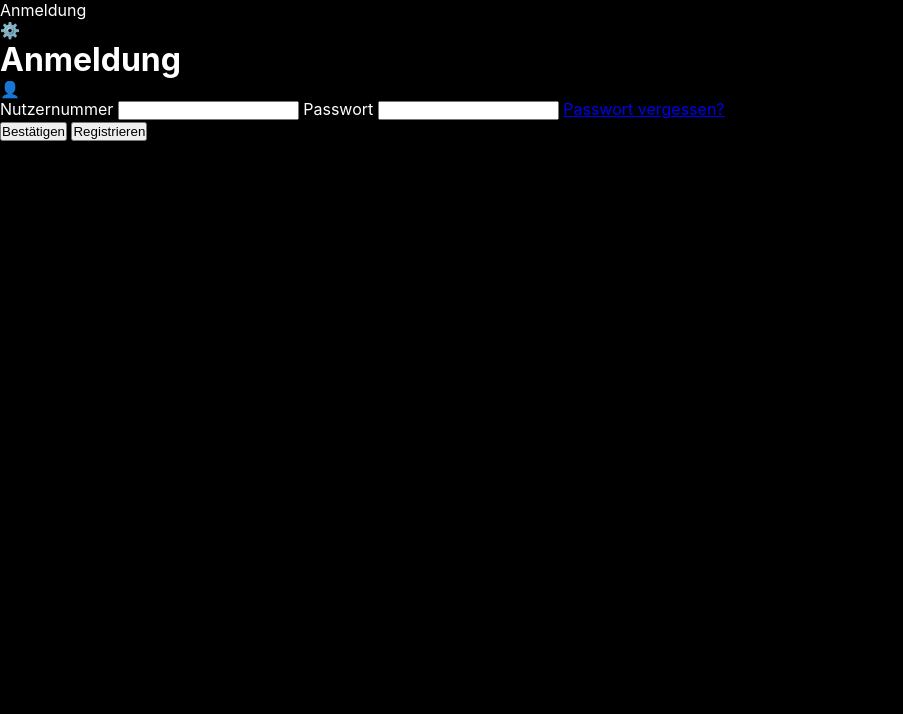
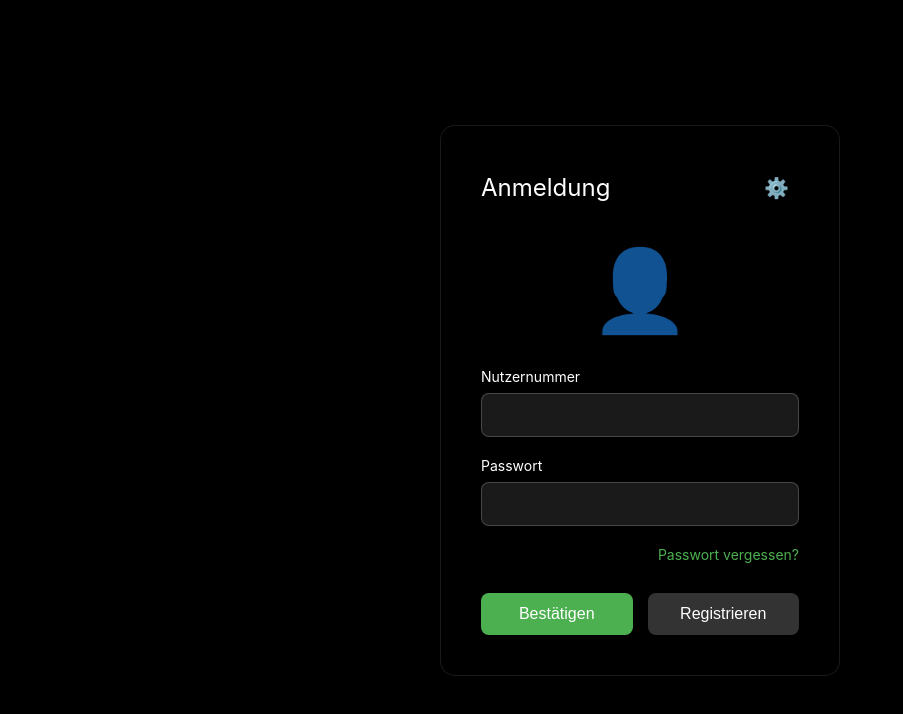
Before and after one commit to lvca-exe/sap_gruppenpraktikum, a plain HTML site: page pages/anmeldung.html in a window 1280 px wide. Shown: the whole page, without its empty margins (0-903 px from the left). Drawn offline with Linux system fonts and the light colour scheme; files that its build step writes are made by us from their sources.

Commit message:
Projekt update 2 (#3)
* Hello World

* Hi

---------

Co-authored-by: leo <123@gmail.com>

```diff
--- a/css/style.css
+++ b/css/style.css
@@ -135,8 +135,10 @@ body {
 /* Universelle Button-Styles für alle Button-Typen */
 .nav-btn,
 .secondary-btn,
+
+/* Additional Navigation - Als aktive dunkle Buttons */
 .additional-btn {
-    background-color: #333;
+    background-color: #555;
     color: white;
     border: none;
     padding: 15px 30px;
@@ -147,6 +149,7 @@ body {
     white-space: nowrap;
     position: relative;
     overflow: hidden;
+    box-shadow: 0 0 20px rgba(255, 255, 255, 0.1);
 }
 
 /* Hover-Effekte für alle Buttons */
@@ -291,8 +294,166 @@ body {
 .secondary-section,
 .additional-section {
     animation: fadeIn 0.6s ease-out;
+
 }
 
 .profit-section {
     animation: fadeIn 0.8s ease-out;
 }
+
+/* Login Page Styles */
+.login-page {
+    min-height: 100vh;
+    display: flex;
+    align-items: center;
+    justify-content: center;
+    background-color: #000;
+}
+
+.login-container {
+    background-color: #000;
+    padding: 40px;
+    border-radius: 15px;
+    border: 1px solid rgba(255, 255, 255, 0.1);
+    width: 100%;
+    max-width: 400px;
+    text-align: center;
+}
+
+.login-header {
+    display: flex;
+    justify-content: space-between;
+    align-items: center;
+    margin-bottom: 30px;
+}
+
+.login-header h1 {
+    color: white;
+    font-size: 24px;
+    font-weight: 400;
+    margin: 0;
+}
+
+.settings-icon {
+    font-size: 20px;
+    cursor: pointer;
+    padding: 10px;
+    border-radius: 50%;
+    transition: background-color 0.3s;
+}
+
+.settings-icon:hover {
+    background-color: #333;
+}
+
+.user-icon {
+    font-size: 80px;
+    margin-bottom: 30px;
+    opacity: 0.7;
+}
+
+.input-group {
+    margin-bottom: 20px;
+    text-align: left;
+}
+
+.input-group label {
+    display: block;
+    color: white;
+    margin-bottom: 8px;
+    font-size: 14px;
+}
+
+.input-group input {
+    width: 100%;
+    padding: 12px 15px;
+    border: 1px solid rgba(255, 255, 255, 0.2);
+    border-radius: 8px;
+    font-size: 16px;
+    background-color: rgba(255, 255, 255, 0.1);
+    color: white;
+    transition: border-color 0.3s;
+}
+
+.input-group input:focus {
+    outline: none;
+    border-color: #4CAF50;
+    box-shadow: 0 0 0 2px rgba(76, 175, 80, 0.2);
+}
+
+.input-group input::placeholder {
+    color: rgba(255, 255, 255, 0.5);
+}
+
+.forgot-password {
+    color: #4CAF50;
+    text-decoration: none;
+    font-size: 14px;
+    display: block;
+    margin-bottom: 30px;
+    text-align: right;
+    transition: color 0.3s;
+}
+
+.forgot-password:hover {
+    color: #66BB6A;
+}
+
+.buttons {
+    display: flex;
+    gap: 15px;
+}
+
+.btn-confirm,
+.btn-register {
+    flex: 1;
+    padding: 12px 20px;
+    border: none;
+    border-radius: 8px;
+    font-size: 16px;
+    cursor: pointer;
+    transition: all 0.3s;
+    font-weight: 500;
+}
+
+.btn-confirm {
+    background-color: #4CAF50;
+    color: white;
+}
+
+.btn-confirm:hover {
+    background-color: #45a049;
+    transform: translateY(-2px);
+    box-shadow: 0 4px 8px rgba(76, 175, 80, 0.3);
+}
+
+.btn-register {
+    background-color: #333;
+    color: white;
+}
+
+.btn-register:hover {
+    background-color: #444;
+    transform: translateY(-2px);
+}
+
+/* Responsive Design für Login */
+@media (max-width: 480px) {
+    .login-container {
+        padding: 30px 20px;
+        margin: 20px;
+    }
+
+    .buttons {
+        flex-direction: column;
+    }
+
+    .user-icon {
+        font-size: 60px;
+    }
+
+    .login-header h1 {
+        font-size: 20px;
+    }
+
+}
--- a/pages/anmeldung.html
+++ b/pages/anmeldung.html
@@ -3,31 +3,54 @@
 <head>
     <meta charset="UTF-8">
     <meta name="viewport" content="width=device-width, initial-scale=1.0">
-    <title>Über uns</title>
-    <link rel="stylesheet" href="css/style.css">
+    <title>Finanzapp - Anmeldung</title>
+    <link rel="stylesheet" href="../css/style.css">
 </head>
 <body>
- <div class="page-title">Anmeldung</div>
+    <div class="login-page">
+        <div class="login-container">
+            <div class="login-header">
+                <h1>Anmeldung</h1>
+                <div class="settings-icon">⚙️</div>
+            </div>
 
-  <div class="login-container">
-    <div class="settings-icon">⚙️</div>
-    <h1>Anmeldung</h1>
             <div class="user-icon">👤</div>
 
-    <form>
+            <form id="loginForm" onsubmit="handleLogin(event)">
+                <div class="input-group">
                     <label for="usernumber">Nutzernummer</label>
-      <input type="text" id="usernumber" name="usernumber" />
+                    <input type="text" id="usernumber" name="usernumber" required />
+                </div>
 
+                <div class="input-group">
                     <label for="password">Passwort</label>
-      <input type="password" id="password" name="password" />
+                    <input type="password" id="password" name="password" required />
+                </div>
 
                 <a href="#" class="forgot-password">Passwort vergessen?</a>
 
                 <div class="buttons">
-        <button type="submit">Bestätigen</button>
-        <button type="button" class="register">Registrieren</button>
+                    <button type="submit" class="btn-confirm">Bestätigen</button>
+                    <button type="button" class="btn-register">Registrieren</button>
                 </div>
             </form>
         </div>
+    </div>
+
+    <script>
+        function handleLogin(event) {
+            event.preventDefault();
+
+            const usernumber = document.getElementById('usernumber').value;
+            const password = document.getElementById('password').value;
+
+            if (usernumber && password) {
+                // Weiterleitung zum Dashboard
+                window.location.href = '../index.html';
+            } else {
+                alert('Bitte füllen Sie alle Felder aus.');
+            }
+        }
+    </script>
 </body>
 </html>
```
Lines whose indentation alone changed are shown as unchanged.
